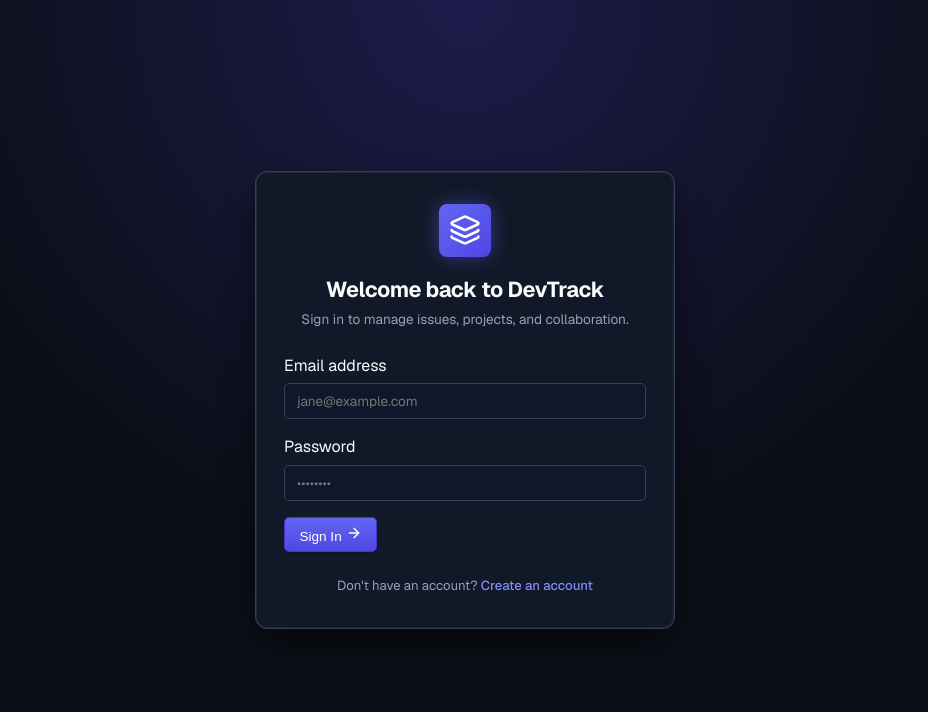
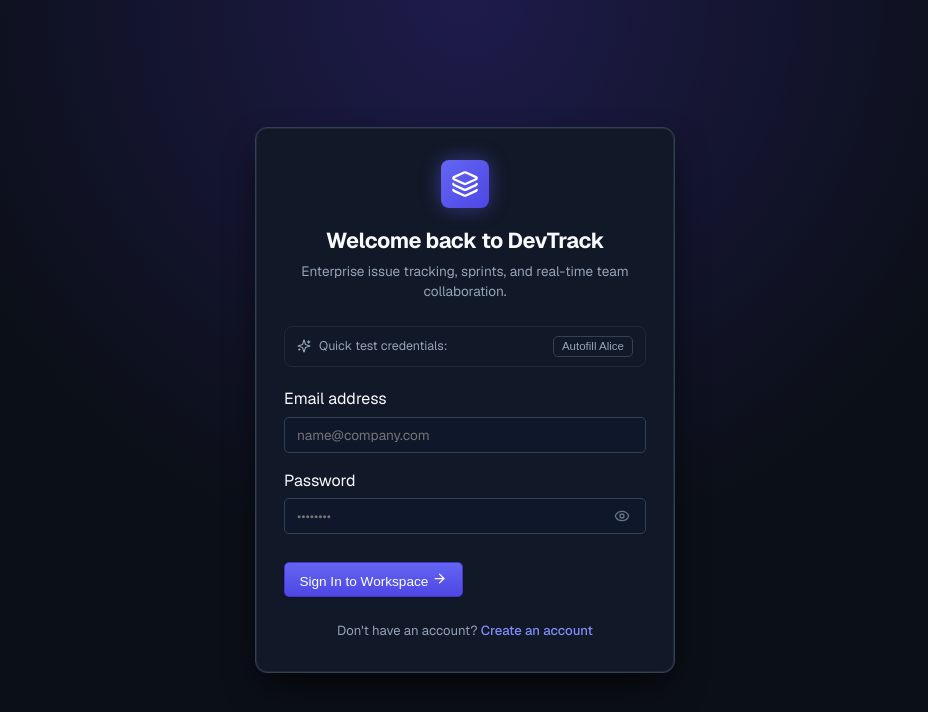
Before and after one commit to PrithviRajVerma/DevTrack, a React (Vite) app in the folder frontend/: page /login in a window 1280 px wide. Shown: the top 712 px of the page, without its empty margins (175-1103 px from the left). Built offline with nearby package versions, Linux system fonts and the light colour scheme; no server answers.

Commit message:
feat(auth): redesign LoginPage and RegisterPage with Linear Slate styling and password toggle

```diff
--- a/frontend/src/features/auth/LoginPage.tsx
+++ b/frontend/src/features/auth/LoginPage.tsx
@@ -1,7 +1,7 @@
 import React, { useState } from 'react';
 import { Link, useNavigate, useLocation } from 'react-router-dom';
 import { useAuth } from './AuthContext';
-import { Layers, AlertCircle, ArrowRight } from 'lucide-react';
+import { Layers, AlertCircle, ArrowRight, Eye, EyeOff, Sparkles } from 'lucide-react';
 import { ApiException } from '../../api/client';
 
 export const LoginPage: React.FC = () => {
@@ -11,6 +11,7 @@ export const LoginPage: React.FC = () => {
 
   const [email, setEmail] = useState('');
   const [password, setPassword] = useState('');
+  const [showPassword, setShowPassword] = useState(false);
   const [error, setError] = useState<string | null>(null);
   const [isSubmitting, setIsSubmitting] = useState(false);
 
@@ -42,20 +43,56 @@ export const LoginPage: React.FC = () => {
     }
   };
 
+  const fillDemoAccount = () => {
+    setEmail('alice@example.com');
+    setPassword('Password123!');
+    setError(null);
+  };
+
   return (
     <div className="auth-container">
       <div className="auth-card">
         <div className="auth-header">
           <div className="auth-logo">
-            <Layers size={32} />
+            <Layers size={28} />
           </div>
           <h1 className="auth-title">Welcome back to DevTrack</h1>
-          <p className="auth-subtitle">Sign in to manage issues, projects, and collaboration.</p>
+          <p className="auth-subtitle">
+            Enterprise issue tracking, sprints, and real-time team collaboration.
+          </p>
+        </div>
+
+        {/* Quick Demo Autofill Pill */}
+        <div
+          style={{
+            marginBottom: '1.25rem',
+            padding: '0.6rem 0.75rem',
+            background: 'var(--bg-surface-2)',
+            borderRadius: 'var(--radius-md)',
+            border: '1px solid var(--border-subtle)',
+            display: 'flex',
+            alignItems: 'center',
+            justifyContent: 'space-between',
+            fontSize: '0.78rem',
+          }}
+        >
+          <div style={{ display: 'flex', alignItems: 'center', gap: '0.5rem', color: 'var(--color-text-secondary)' }}>
+            <Sparkles size={14} style={{ color: 'var(--color-primary-base)' }} />
+            <span>Quick test credentials:</span>
+          </div>
+          <button
+            type="button"
+            onClick={fillDemoAccount}
+            className="btn btn-sm btn-outline"
+            style={{ fontSize: '0.72rem', padding: '0.2rem 0.5rem' }}
+          >
+            Autofill Alice
+          </button>
         </div>
 
         {error && (
-          <div className="alert alert-error" role="alert">
-            <AlertCircle size={18} className="alert-icon" />
+          <div className="alert alert-error" role="alert" style={{ marginBottom: '1.25rem' }}>
+            <AlertCircle size={16} className="alert-icon" />
             <span>{error}</span>
           </div>
         )}
@@ -67,7 +104,7 @@ export const LoginPage: React.FC = () => {
               id="email"
               type="email"
               className="form-input"
-              placeholder="jane@example.com"
+              placeholder="name@company.com"
               value={email}
               onChange={(e) => setEmail(e.target.value)}
               disabled={isSubmitting}
@@ -78,10 +115,12 @@ export const LoginPage: React.FC = () => {
 
           <div className="form-group">
             <label htmlFor="password">Password</label>
+            <div style={{ position: 'relative' }}>
               <input
                 id="password"
-              type="password"
+                type={showPassword ? 'text' : 'password'}
                 className="form-input"
+                style={{ paddingRight: '2.5rem' }}
                 placeholder="••••••••"
                 value={password}
                 onChange={(e) => setPassword(e.target.value)}
@@ -89,12 +128,34 @@ export const LoginPage: React.FC = () => {
                 autoComplete="current-password"
                 required
               />
+              <button
+                type="button"
+                onClick={() => setShowPassword((prev) => !prev)}
+                style={{
+                  position: 'absolute',
+                  right: '0.75rem',
+                  top: '50%',
+                  transform: 'translateY(-50%)',
+                  background: 'none',
+                  border: 'none',
+                  color: 'var(--color-text-muted)',
+                  cursor: 'pointer',
+                  padding: '0.25rem',
+                  display: 'flex',
+                  alignItems: 'center',
+                }}
+                aria-label={showPassword ? 'Hide password' : 'Show password'}
+              >
+                {showPassword ? <EyeOff size={16} /> : <Eye size={16} />}
+              </button>
+            </div>
           </div>
 
           <button
             type="submit"
             className="btn btn-primary btn-block"
             disabled={isSubmitting}
+            style={{ marginTop: '0.75rem' }}
           >
             {isSubmitting ? (
               <span className="btn-loading">
@@ -102,7 +163,7 @@ export const LoginPage: React.FC = () => {
               </span>
             ) : (
               <span className="btn-content">
-                Sign In <ArrowRight size={16} />
+                Sign In to Workspace <ArrowRight size={15} />
               </span>
             )}
           </button>
--- a/frontend/src/features/auth/RegisterPage.tsx
+++ b/frontend/src/features/auth/RegisterPage.tsx
@@ -1,7 +1,7 @@
 import React, { useState } from 'react';
 import { Link, useNavigate } from 'react-router-dom';
 import { useAuth } from './AuthContext';
-import { Layers, AlertCircle, ArrowRight } from 'lucide-react';
+import { Layers, AlertCircle, ArrowRight, Eye, EyeOff } from 'lucide-react';
 import { ApiException } from '../../api/client';
 
 export const RegisterPage: React.FC = () => {
@@ -11,6 +11,7 @@ export const RegisterPage: React.FC = () => {
   const [name, setName] = useState('');
   const [email, setEmail] = useState('');
   const [password, setPassword] = useState('');
+  const [showPassword, setShowPassword] = useState(false);
   const [error, setError] = useState<string | null>(null);
   const [isSubmitting, setIsSubmitting] = useState(false);
 
@@ -53,15 +54,17 @@ export const RegisterPage: React.FC = () => {
       <div className="auth-card">
         <div className="auth-header">
           <div className="auth-logo">
-            <Layers size={32} />
+            <Layers size={28} />
           </div>
           <h1 className="auth-title">Create your DevTrack account</h1>
-          <p className="auth-subtitle">Join your team and track software projects with ease.</p>
+          <p className="auth-subtitle">
+            Join thousands of developers tracking issues, sprints, and code progress.
+          </p>
         </div>
 
         {error && (
-          <div className="alert alert-error" role="alert">
-            <AlertCircle size={18} className="alert-icon" />
+          <div className="alert alert-error" role="alert" style={{ marginBottom: '1.25rem' }}>
+            <AlertCircle size={16} className="alert-icon" />
             <span>{error}</span>
           </div>
         )}
@@ -73,7 +76,7 @@ export const RegisterPage: React.FC = () => {
               id="name"
               type="text"
               className="form-input"
-              placeholder="Sarah Connor"
+              placeholder="e.g. Alex Morgan"
               value={name}
               onChange={(e) => setName(e.target.value)}
               disabled={isSubmitting}
@@ -83,12 +86,12 @@ export const RegisterPage: React.FC = () => {
           </div>
 
           <div className="form-group">
-            <label htmlFor="email">Email address</label>
+            <label htmlFor="email">Work Email</label>
             <input
               id="email"
               type="email"
               className="form-input"
-              placeholder="sarah@example.com"
+              placeholder="alex@company.com"
               value={email}
               onChange={(e) => setEmail(e.target.value)}
               disabled={isSubmitting}
@@ -99,10 +102,12 @@ export const RegisterPage: React.FC = () => {
 
           <div className="form-group">
             <label htmlFor="password">Password</label>
+            <div style={{ position: 'relative' }}>
               <input
                 id="password"
-              type="password"
+                type={showPassword ? 'text' : 'password'}
                 className="form-input"
+                style={{ paddingRight: '2.5rem' }}
                 placeholder="At least 8 characters"
                 value={password}
                 onChange={(e) => setPassword(e.target.value)}
@@ -110,13 +115,35 @@ export const RegisterPage: React.FC = () => {
                 autoComplete="new-password"
                 required
               />
-            <span className="form-help">Must be at least 8 characters long.</span>
+              <button
+                type="button"
+                onClick={() => setShowPassword((prev) => !prev)}
+                style={{
+                  position: 'absolute',
+                  right: '0.75rem',
+                  top: '50%',
+                  transform: 'translateY(-50%)',
+                  background: 'none',
+                  border: 'none',
+                  color: 'var(--color-text-muted)',
+                  cursor: 'pointer',
+                  padding: '0.25rem',
+                  display: 'flex',
+                  alignItems: 'center',
+                }}
+                aria-label={showPassword ? 'Hide password' : 'Show password'}
+              >
+                {showPassword ? <EyeOff size={16} /> : <Eye size={16} />}
+              </button>
+            </div>
+            <span className="form-help">Must be at least 8 characters with a mix of characters.</span>
           </div>
 
           <button
             type="submit"
             className="btn btn-primary btn-block"
             disabled={isSubmitting}
+            style={{ marginTop: '0.75rem' }}
           >
             {isSubmitting ? (
               <span className="btn-loading">
@@ -124,7 +151,7 @@ export const RegisterPage: React.FC = () => {
               </span>
             ) : (
               <span className="btn-content">
-                Create Account <ArrowRight size={16} />
+                Create Free Account <ArrowRight size={15} />
               </span>
             )}
           </button>
```
Lines whose indentation alone changed are shown as unchanged.
